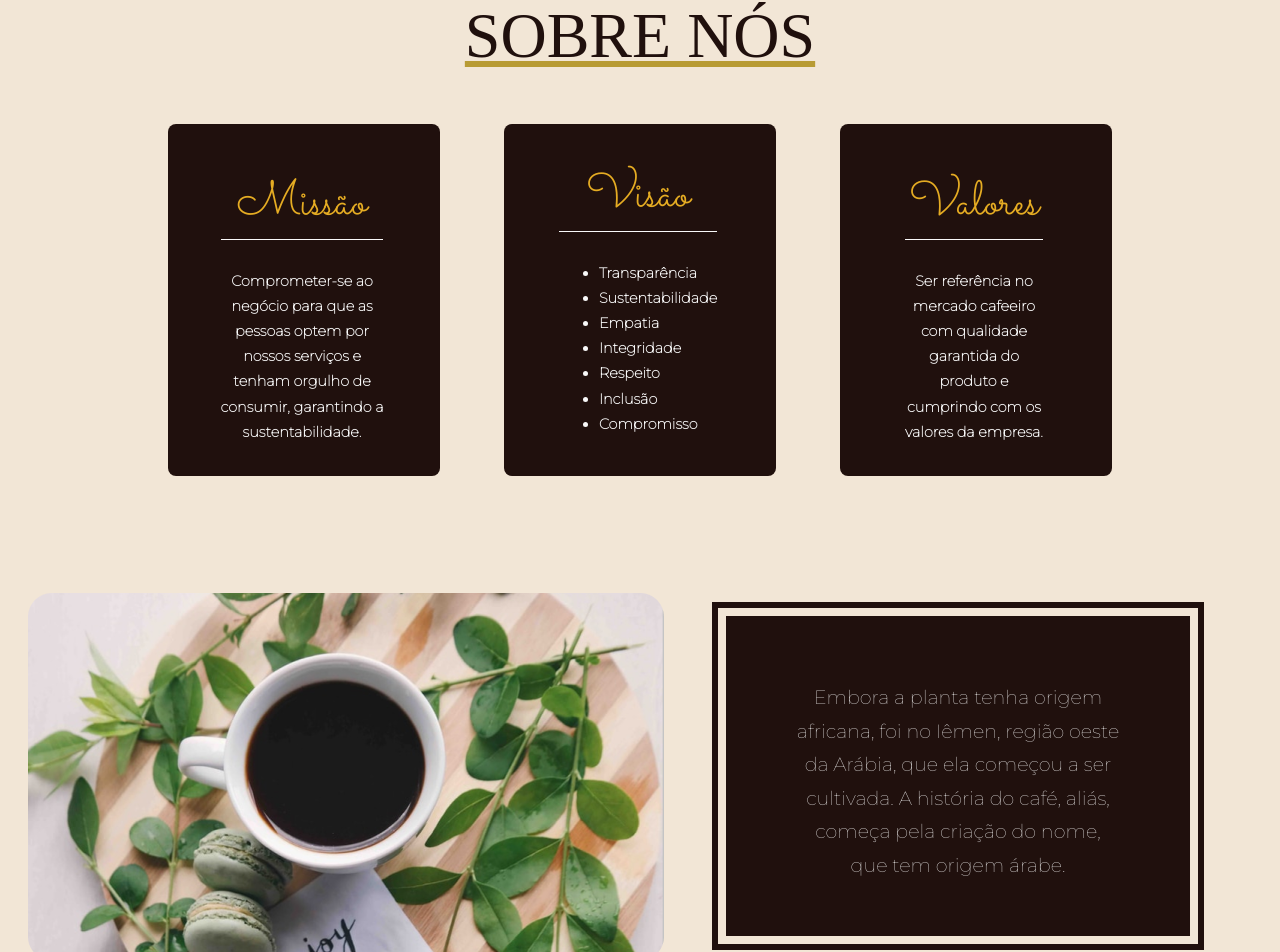
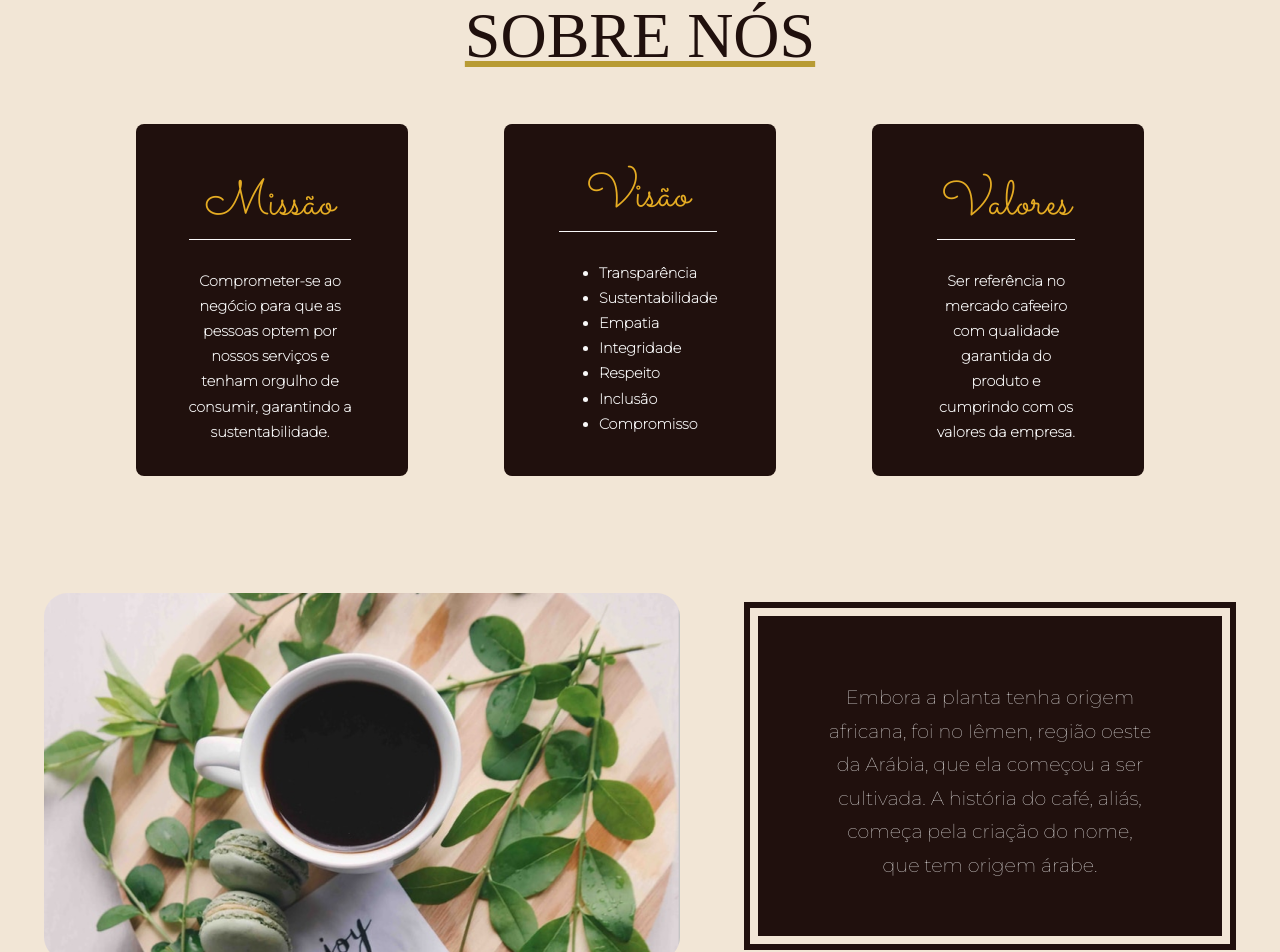
Before and after one commit to thaiis-souto7/VinhoDaArabia.io, a React (Create React App) app: page / in a window 1280 px wide. Shown: the part 917-1869 px from the top of the page. Built offline with nearby package versions, Linux system fonts and the light colour scheme; a web font is replaced by a local one.

Commit message:
alinhamento

```diff
--- a/src/App.css
+++ b/src/App.css
@@ -226,6 +226,8 @@ h4{
 
 .basic-2-image{
   margin-bottom: 3rem;
+  margin-left: 2rem;
+  margin-right: 2rem;
   align-items: center;
   justify-content: center;
   display: flex;
@@ -238,8 +240,8 @@ h4{
 	width: 17rem;
   height: 22rem;
   margin-bottom: 5rem;
-  margin-right: 2rem;
-  margin-left: 2rem;
+  margin-right: 3rem;
+  margin-left: 3rem;
 	background: #20100D;
 	border-radius: 0.5rem;
   align-items: center;
@@ -278,8 +280,8 @@ h4{
   height: 21rem;
   margin-top: 1.9rem;
   margin-bottom: 5rem;
-  margin-right: 3rem;
-  margin-left: 3rem;
+  margin-right: 2rem;
+  margin-left: 2rem;
 	background: #f2e6d6;
   align-items: center;
   justify-content: center;
```
